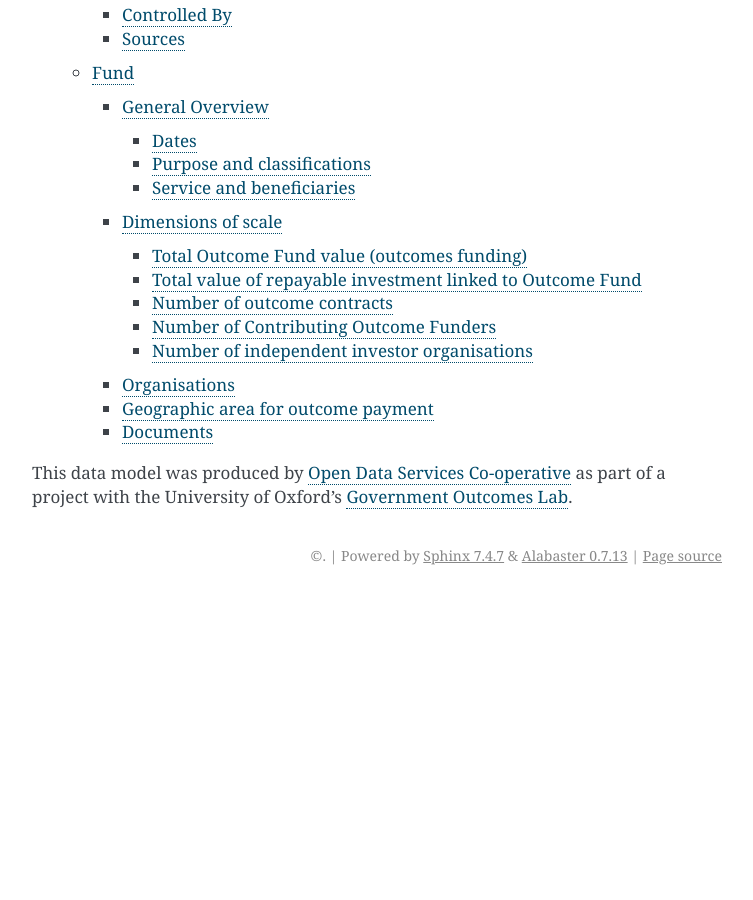
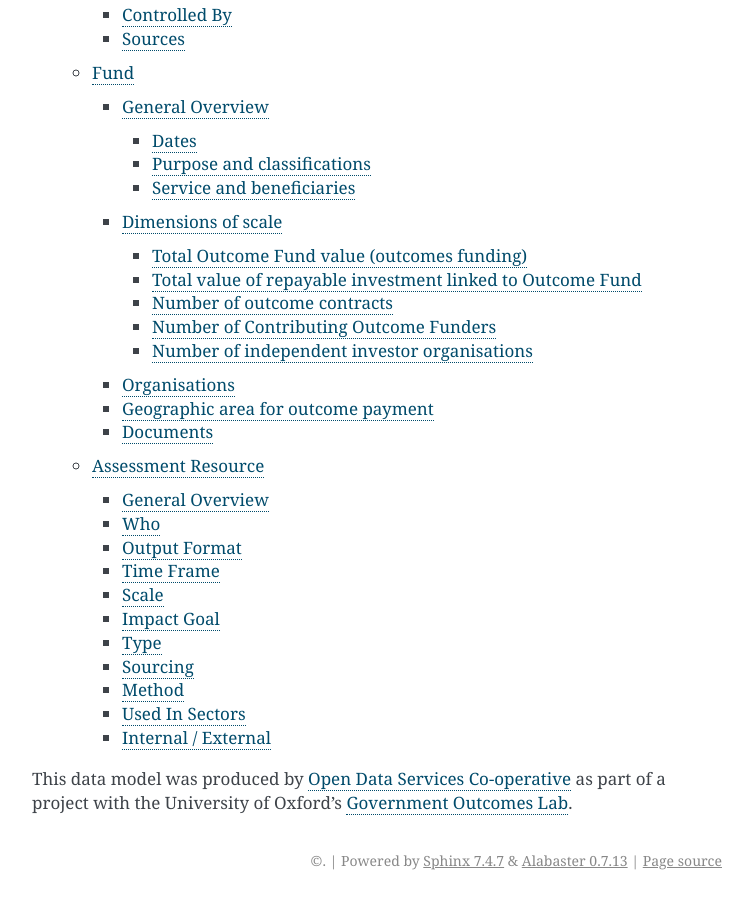
Before and after one commit to INDIGO-Initiative/indigo-data-standard, a Sphinx documentation site: the page built from docs/index.rst, in a window 1280 px wide and 900 px high, scrolled down 1772 px. Shown: the whole window, without its empty margins (388-1141 px from the left). Built offline with Sphinx 7.4.7, drawn with Linux system fonts in a browser that asks for light colours; before the commit the page ends 2367 px from its top, so only the background shows below that; some of the changed lines change nothing that is shown.

Commit message:
Add Assessment Resource to Data Dictionary

```diff
--- /dev/null
+++ b/docs/data-dictionary/assessment_resource.rst
@@ -0,0 +1,102 @@
+Assessment Resource
+===================
+
+
+Note Assessment Resource is currently a separate data set that is not linked to Projects, Organisations or Funds in any way.
+
+
+General Overview
+----------------
+
+.. datadictionary::
+   :schema: assessment_resource.json
+   :path: /properties/name, /properties/leader, /properties/purpose, /properties/content, /properties/link, /properties/notes
+
+
+Who
+---
+
+.. datadictionary::
+   :schema: assessment_resource.json
+   :path: /properties/who
+
+
+Output Format
+-------------
+
+Agnostic is a special setting; if this is set as `Yes` then the resource can apply to any of these output formats, and someone searching for any of these output formats will see this resource too.
+
+.. datadictionary::
+   :schema: assessment_resource.json
+   :path: /properties/output_format
+
+
+Time Frame
+----------
+
+.. datadictionary::
+   :schema: assessment_resource.json
+   :path: /properties/time_frame
+
+
+Scale
+-----
+
+
+Agnostic is a special setting; if this is set as `Yes` then the resource can apply to any of these scales, and someone searching for any of these scales will see this resource too.
+
+.. datadictionary::
+   :schema: assessment_resource.json
+   :path: /properties/scale
+
+
+Impact Goal
+-----------
+
+Agnostic is a special setting; if this is set as `Yes` then the resource can apply to any of these impact goals, and someone searching for any of these impact goals will see this resource too.
+
+.. datadictionary::
+   :schema: assessment_resource.json
+   :path: /properties/impact_goal
+
+
+Type
+----
+
+.. datadictionary::
+   :schema: assessment_resource.json
+   :path: /properties/type
+
+
+Sourcing
+--------
+
+Agnostic is a special setting; if this is set as `Yes` then the resource can apply to any of these sources, and someone searching for any of these sources will see this resource too.
+
+.. datadictionary::
+   :schema: assessment_resource.json
+   :path: /properties/sourcing
+
+
+Method
+------
+
+.. datadictionary::
+   :schema: assessment_resource.json
+   :path: /properties/method
+
+
+Used In Sectors
+---------------
+
+.. datadictionary::
+   :schema: assessment_resource.json
+   :path: /properties/used_in_sectors
+
+
+Internal / External
+-------------------
+
+.. datadictionary::
+   :schema: assessment_resource.json
+   :path: /properties/internal_external
--- a/docs/data-dictionary/index.rst
+++ b/docs/data-dictionary/index.rst
@@ -7,3 +7,4 @@
    project.rst
    organisation.rst
    fund.rst
+   assessment_resource.rst
```
